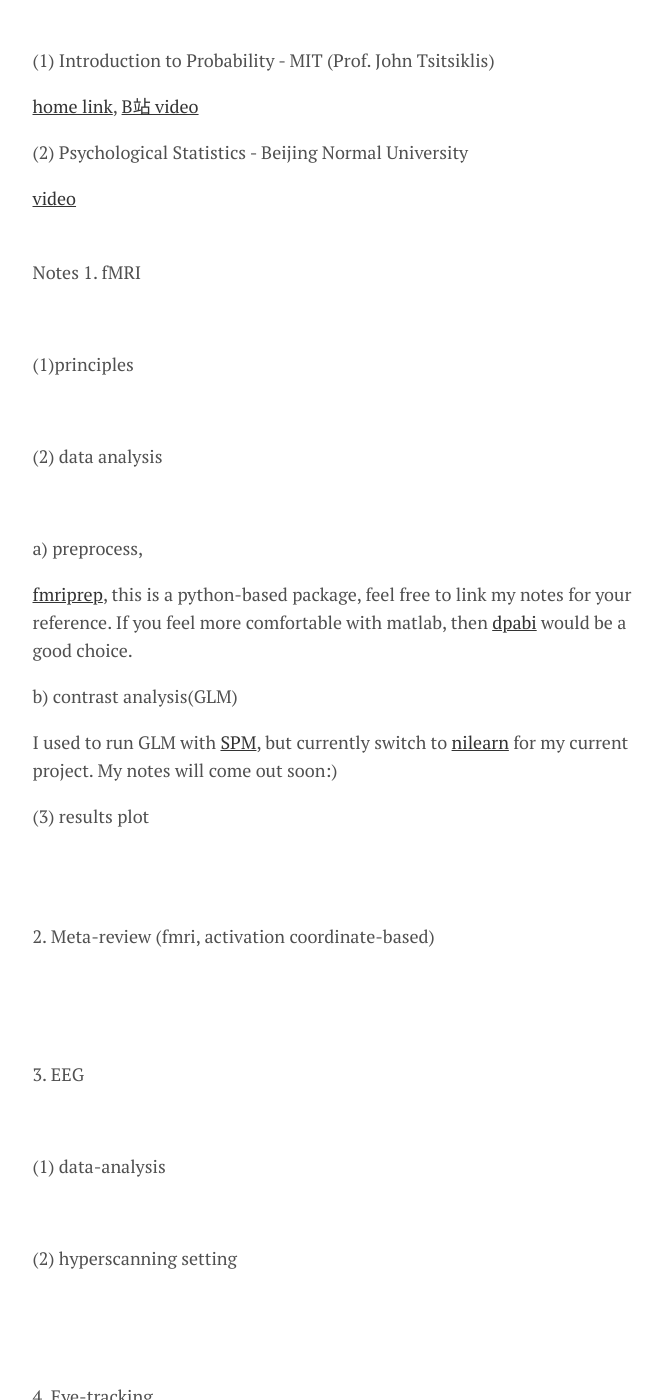
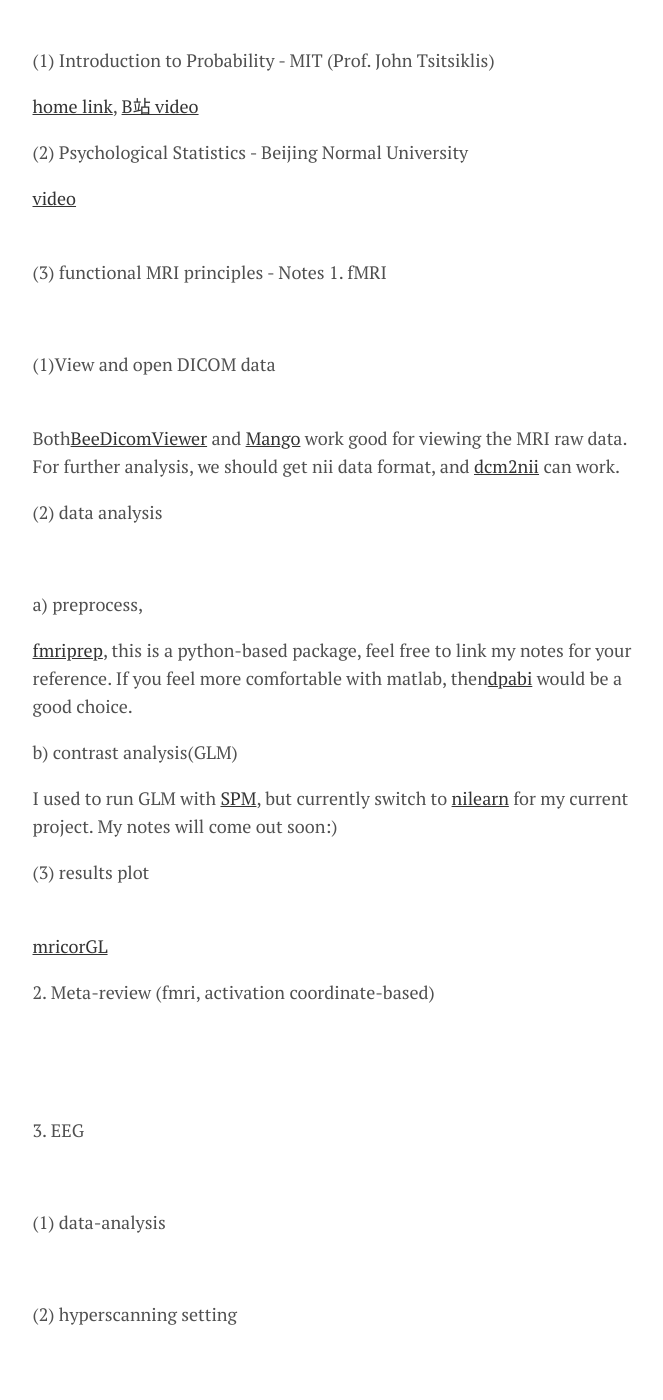
Before and after one commit to wu-shuyi/wu-shuyi.github.io, a Jekyll site: the page built from menu/learning resources.md, in a window 1280 px wide and 1400 px high, scrolled down 1896 px. Shown: the whole window, without its empty margins (300-963 px from the left). Built offline with Jekyll 4.4.1, drawn with Linux system fonts in a browser that asks for light colours.

Commit message:
Update learning resources.md

```diff
--- a/menu/learning resources.md
+++ b/menu/learning resources.md
@@ -52,21 +52,27 @@ Here I would share some of my learning notes and open materials. <br>
 [video](https://www.youtube.com/playlist?list=PLNybgro6DM2H7mmTV7eBBH-0nW7rtrypo) <br>
 <br>
 
+<font size="4"> (3) functional MRI principles -  </font>
+
+
+
 <font size="4.5"> Notes </font>
 
 <font size="4.5">  1. fMRI </font> <br>
-<font size="4"> (1)principles </font>  <br>
+<font size="4"> (1)View and open DICOM data </font>  <br>
+Both[BeeDicomViewer](https://beedicom.com/) and [Mango](http://mangoviewer.com/usingmango.html) work good for viewing the MRI raw data.
+For further analysis, we should get nii data format, and [dcm2nii](https://www.nitrc.org/projects/dcm2nii/) can work.
 
 <font size="4"> (2) data analysis </font>  <br>
 <font size="4"> a) preprocess,  </font>
 [fmriprep](https://www.evernote.com/shard/s721/sh/c0f52dc3-a373-afc1-d57c-da19eb7e8ae2/hn3E1th6vOlWhKrLNENrQtWp6H85a-ejgoelDlEN6Zj4vieru_2fIXZrrg), this is a python-based package, feel free to link my notes for your reference.
-If you feel more comfortable with matlab, then [dpabi](http://rfmri.org/DPABI) would be a good choice.
+If you feel more comfortable with matlab, then[dpabi](http://rfmri.org/DPABI) would be a good choice.
 
 <font size="4"> b) contrast analysis(GLM) </font>
 I used to run GLM with [SPM](https://www.fil.ion.ucl.ac.uk/spm/course/slides23-oct/), but currently switch to [nilearn](https://nilearn.github.io/stable/index.html) for my current project. My notes will come out soon:) <br>
 
 <font size="4">(3) results plot </font> <br>
-<br>
+[mricorGL](https://www.nitrc.org/projects/mricrogl)
 
 <font size="4.5">  2. Meta-review (fmri, activation coordinate-based) </font> <br>
 
```
